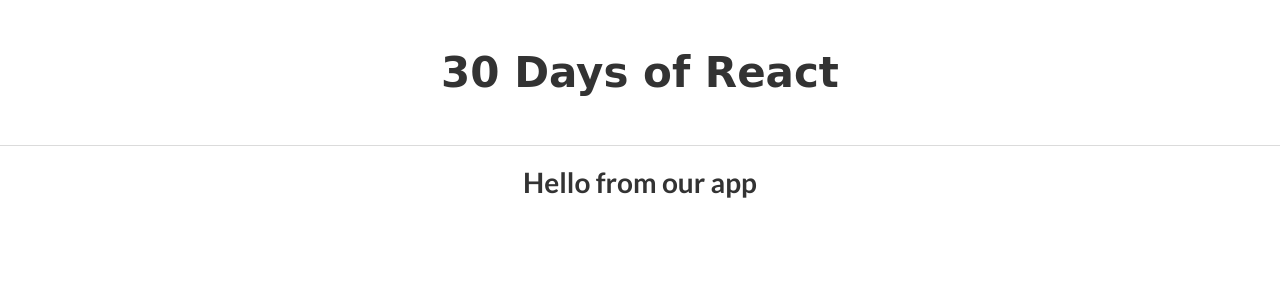
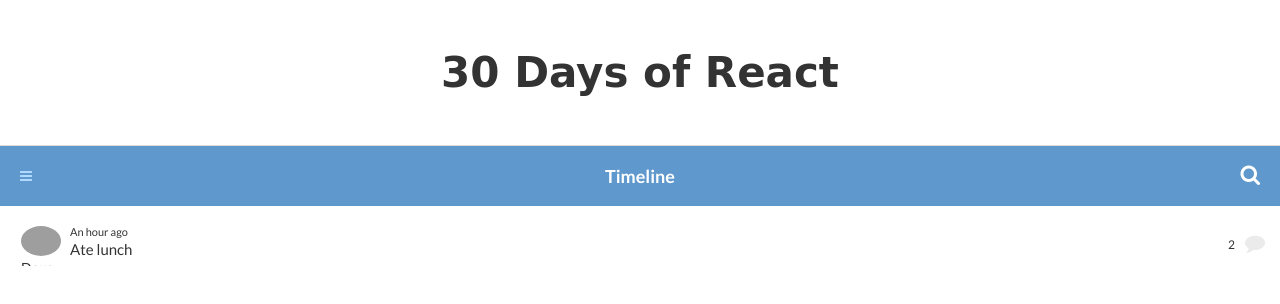
Before and after one commit to daigo3/30-Days-of-React, a website: page index.html in a window 1280 px wide. Drawn offline with nearby package versions, Linux system fonts and the light colour scheme; grey boxes are pictures that could not be loaded; a web font is replaced by a local one.

Commit message:
Day 4  - Complex Component

```diff
--- a/index.html
+++ b/index.html
@@ -5,6 +5,7 @@
   <meta http-equiv="X-UA-Compatible" content="IE=edge">
   <title>30 Days of React</title>
   <link href="https://fonts.googleapis.com/css?family=Cabin+Sketch:700|Lato:400,700" rel="stylesheet">
+  <link rel="stylesheet" href="https://cdnjs.cloudflare.com/ajax/libs/font-awesome/4.7.0/css/font-awesome.min.css">
   <link rel="stylesheet" href="style.css">
   <script src="https://unpkg.com/react@15.4.1/dist/react.min.js"></script>
   <script src="https://unpkg.com/react-dom@15.4.1/dist/react-dom.min.js"></script>
@@ -23,7 +24,57 @@
 
   class App extends Component {
     render() {
-      return <h1>Hello from our app</h1>;
+      return (
+        <div className="notificationsFrame">
+          <div className="panel">
+            <Header />
+            <Content />
+          </div>
+        </div>
+      );
+    }
+  }
+
+  class Header extends Component {
+    render() {
+      return (
+        <div className="header">
+          <div className="menu fa fa-bars"></div>
+          <span className="title">Timeline</span>
+          <div className="search-container">
+            <input
+              type="text"
+              className="search-input"
+              placeholder="Search ..." />
+            <div className="fa fa-search search-icon"></div>
+          </div>
+        </div>
+      );
+    }
+  }
+
+  class Content extends Component {
+    render() {
+      return (
+        <div className="content">
+          {/* timeline item */}
+          <div className="item">
+            <div className="avatar">
+              <img src="http://www.croop.cl/UI/twitter/images/doug.jpg" />
+              Doug
+            </div>
+
+            <span className="time">
+              An hour ago
+            </span>
+            <p>Ate lunch</p>
+            <div className="comment-count">
+              2
+            </div>
+          </div>
+          {/* ... */}
+        </div>
+      );
     }
   }
 
--- a/style.css
+++ b/style.css
@@ -14,8 +14,118 @@ header.body {
 
 header.body .title {
   font-size: 3em;
+  text-align: center;
 }
 
-#app {
-  text-align: center;
+#app .header {
+  height: 60px;
+  position: relative;
+  background: #5f98cd;
 }
+
+  #app .header .menu {
+    position: absolute;
+    left: 20px;
+    top: 23px;
+    cursor: pointer;
+    width: 29px;
+    height: 15px;
+    color: #b2daff;
+  }
+
+  #app .header .title {
+    color: #fff;
+    font-weight: bold;
+    font-size: 18px;
+    display: block;
+    text-align: center;
+    line-height: 60px;
+  }
+
+  #app .header .search-container .search-input {
+    box-sizing: border-box;
+    position: absolute;
+    top: 13px;
+    right: 55px;
+    width: 200px;
+    height: 34px;
+    border-radius: 17px;
+    border: none;
+    background: #fff;
+    padding: 0 17px;
+    font-size: 13px;
+    color: #666;
+    -webkit-transition: all .3s ease-in-out;
+    transition: all .3s ease-in-out;
+    -webkit-transform: translateX(15px);
+    transform: translateX(15px);
+    opacity: 0;
+    pointer-events: none;
+  }
+
+  #app .header .search-container .search-icon {
+    position: absolute;
+    z-index: 2;
+    font-size: 21px;
+    color: #fff;
+    top: 18px;
+    right: 20px;
+    -webkit-transition: all .3s ease;
+    transition: all .3s ease;
+    cursor: pointer;
+  }
+
+#app .content .item {
+  position: relative;
+  z-index: 1;
+  margin: 20px 30px 30px 70px;
+  display: block;
+}
+
+  #app .content .item .avatar {
+    position: absolute;
+    height: 40px;
+    width: 40px;
+    display: inline-block;
+    vertical-align: top;
+    overflow: hidden;
+    left: -49px;
+  }
+
+    #app .content .item .avatar img {
+      width: 100%;
+      border-radius: 50%;
+      position: relative;
+    }
+
+  #app .content .item .time {
+    display: block;
+    font-size: 11px;
+    line-height: 11px;
+    margin-bottom: 2px;
+  }
+
+  #app .content .item p {
+    font-size: 15px;
+    line-height: 20px;
+    margin: 0 40px 0 0;
+  }
+
+  #app .content .item .comment-count {
+    position: absolute;
+    right: 15px;
+    font-size: 12px;
+    top: 11px;
+  }
+
+  #app .content .item .comment-count:after {
+    content: "\F075";
+    font-family: FontAwesome;
+    position: absolute;
+    font-size: 20px;
+    color: #ebebeb;
+    top: -30%;
+    left: 100%;
+    margin-left: 10px;
+    z-index: 2;
+  }
```
